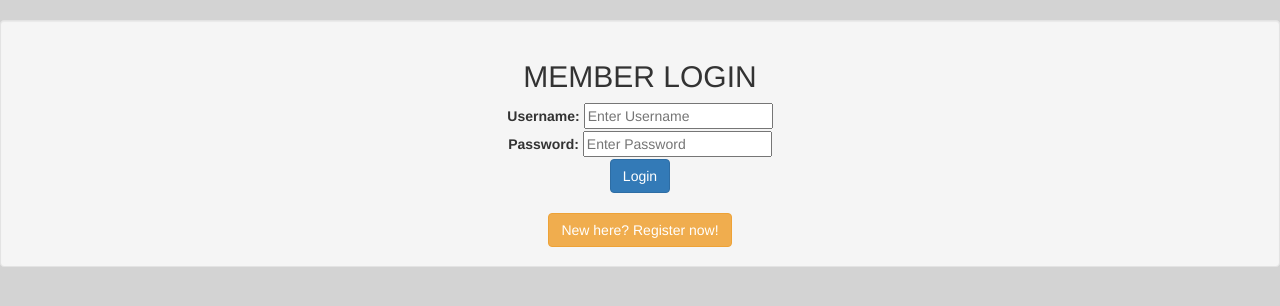
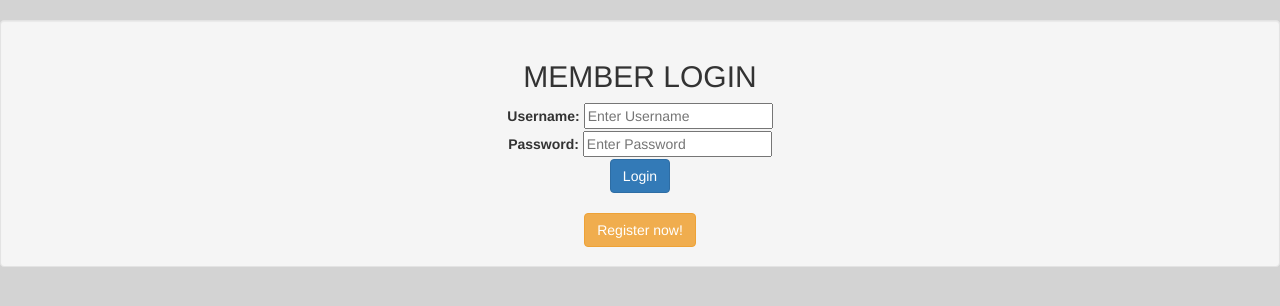
Before and after one commit to kaistullich/fitBody, a Flask app: page /login in a window 1280 px wide. Shown: the part 52-358 px from the top of the page. Run offline with Flask 2, Linux system fonts and the light colour scheme; some libraries are stand-ins or nearby versions.

Commit message:
changed register button

```diff
--- a/fitBody/templates/login.html
+++ b/fitBody/templates/login.html
@@ -16,7 +16,7 @@
             <input class="btn btn-primary" type="submit" value="Login">
         </form><br>
         <center>
-            <a href="{{ url_for('my_view.register_page')}}" class="btn btn-warning">New here? Register now!</a>
+            <a href="{{ url_for('my_view.register_page')}}" class="btn btn-warning">Register now!</a>
         </center>
     </div>
 </div>
```
